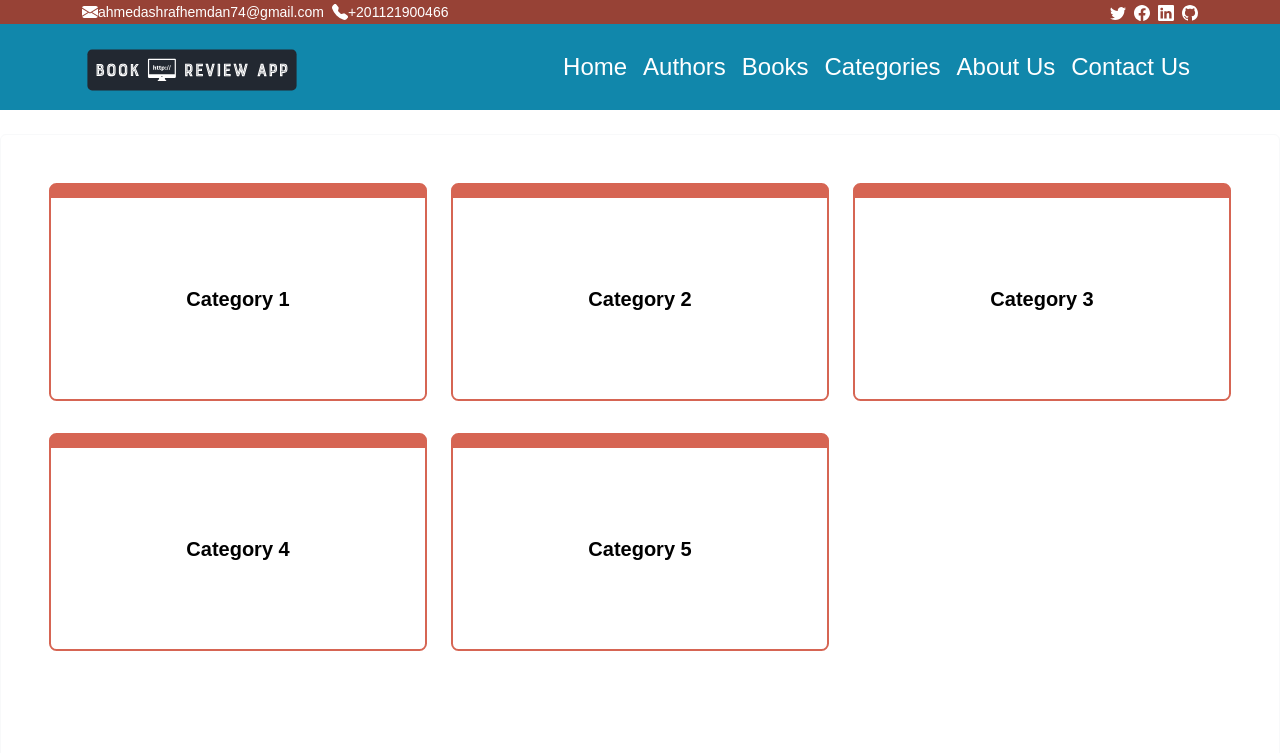
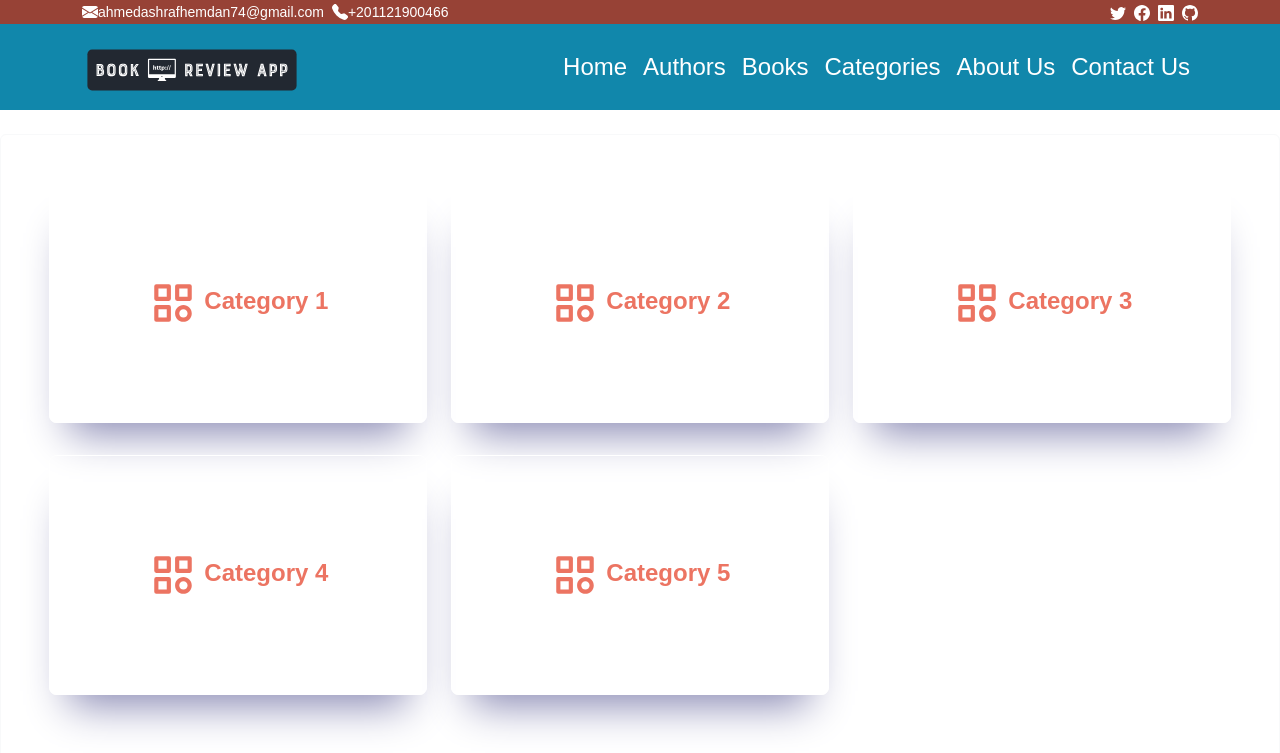
Before and after one commit to hemda74/Book-Review-Front, a Next.js app in the folder app/: page /bookcategories in a window 1280 px wide. Shown: the top 753 px of the page. Built offline with nearby package versions, Linux system fonts and the light colour scheme.

Commit message:
finish category design

```diff
--- a/app/components/CategoriesList.tsx
+++ b/app/components/CategoriesList.tsx
@@ -8,18 +8,17 @@ import categories from '../pages/bookcategories';
 type Props = {
   [key: string]: any;
 };
-
 type Categories = {
   [key: string]: any;
 };
-// Departments List used as Landing page for demaprtment page if there are Departments.
+// Categories List used as Landing page for Categories page if there are Departments.
 const DepartmentsList = (props: Props) => {
   return (
     <>
       <Head>
         <title>Book Review | Categories</title>
       </Head>
-      <div className="d-flex flex-column w-100 h-100 mt-4">
+      <div className="d-flex flex-column w-100 vh-100 mt-4">
         <div className="card border-light mb-3">
           <div className={`card-body pe-5 ps-5 pb-4`}>
             <div className={`row ${styles.cardsContainer}`}>
--- a/app/components/CategoryCard.tsx
+++ b/app/components/CategoryCard.tsx
@@ -1,6 +1,7 @@
 import React from 'react';
-import styles from '../styles/DepartmentCard.module.css';
+import styles from '../styles/CategoryCard.module.css';
 import Link from 'next/link';
+import {BiCategory} from 'react-icons/bi'
 
 type Props = {
   category_id: number;
@@ -13,12 +14,12 @@ const CategoryCard = (props: Props) => {
   return (
     <Link
       href={`/bookcategories/${props.category_id}`}>
-      <span  className="text-decoration-none">
+       <span  className=" text-decoration-none">
         <div
-          className={`d-flex align-items-center justify-content-center ${styles.cardContainer}`}>
+          className={` card-body d-flex align-items-center justify-content-center ${styles.cardContainer}`}>
           <div className="d-flex flex-column text-center p-5">
-            <span className="fs-5 fw-semibold text-black">
-              {props.category_name}
+            <span className={`fs-4 fw-bold ${styles.textStyle} `}>
+              <BiCategory size={50}/> {props.category_name}
             </span>
           </div>
         </div>
--- a/app/pages/bookcategories/index.tsx
+++ b/app/pages/bookcategories/index.tsx
@@ -44,7 +44,9 @@ const dummyData = {
 };
 
 //  categories page.
-export const categories:NextPageWithLayout = (props:Props) => {  return (
+export const categories:NextPageWithLayout = (props:Props) => {
+
+  return (
   <>
     <Head>
        <title>B R App | bookcategories </title>
--- a/app/styles/DepartmentCard.module.css
+++ b/app/styles/CategoryCard.module.css
@@ -1,18 +1,21 @@
 /* Department Card component style sheet. */
 .cardContainer {
-    min-height: 13.625rem;
-    max-height: 13.625rem;
-    border: 2px solid #D66553;
+    min-height: 15rem;
+    max-height: 15rem;
+    border: 0.1rem solid ;
     border-radius: 7.5px !important;
     -webkit-border-radius: 7.5px !important;
     -moz-border-radius: 7.5px !important;
     -ms-border-radius: 7.5px !important;
     -o-border-radius: 7.5px !important;
-    border-top: 15px solid #D66553;
+    box-shadow: 0.1rem 0.5rem #8787b2;
+    box-shadow: 0px 30px 40px -20px #8787b2;
 }
 
 
-
+.textStyle{
+    color: #ec7462;
+}
 .descrpitionText {
     color: #767676;
     display: -webkit-box;
@@ -22,9 +25,11 @@
 }
 
 .cardContainer:hover {
-    background-color: #6E95A0;
+    background-color:#ea9b8f;
     color: #ffffff !important;
     border: unset !important;
+    transform: scale(1.06);
+    transition: 0.2s;
 }
 
 .cardContainer:hover .descrpitionText {
```
